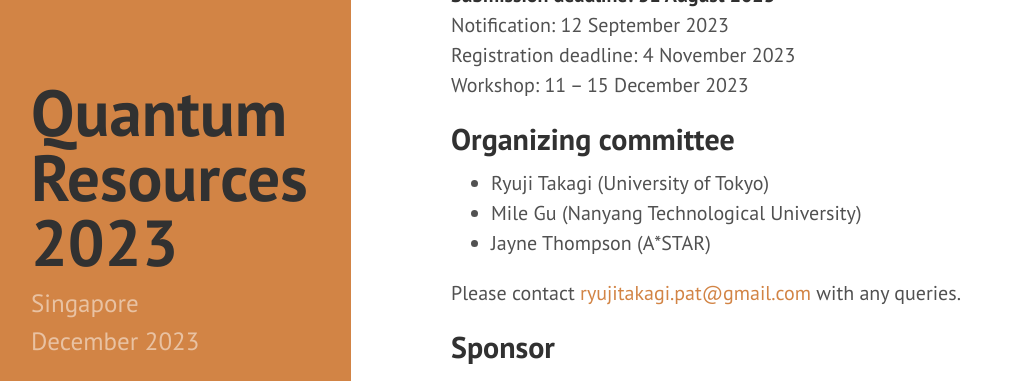
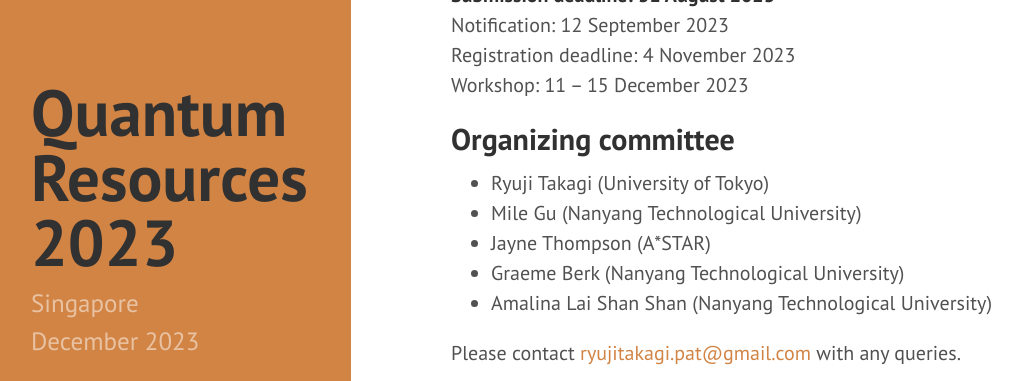
Before and after one commit to RyujiPat2/RyujiPat2.github.io, a Jekyll site: the page built from index.md, in a window 1280 px wide and 900 px high, scrolled down 1561 px, cut to the strip 0-381 px from the top of the window. Shown: the whole strip, without its empty margins (9-1031 px from the left). Built offline with Jekyll 4.4.1, drawn with Linux system fonts in a browser that asks for light colours; nearby versions of some CDN libraries.

Commit message:
Update index.md

```diff
--- a/index.md
+++ b/index.md
@@ -70,6 +70,8 @@ Workshop: 11 &ndash; 15 December 2023 -->
 * Ryuji Takagi (University of Tokyo)
 * Mile Gu (Nanyang Technological University)
 * Jayne Thompson (A*STAR)
+* Graeme Berk (Nanyang Technological University)
+* Amalina Lai Shan Shan (Nanyang Technological University)
 
 Please contact <a href="mailto:ryujitakagi.pat@gmail.com">ryujitakagi.pat@gmail.com</a> with any queries.
 
```
